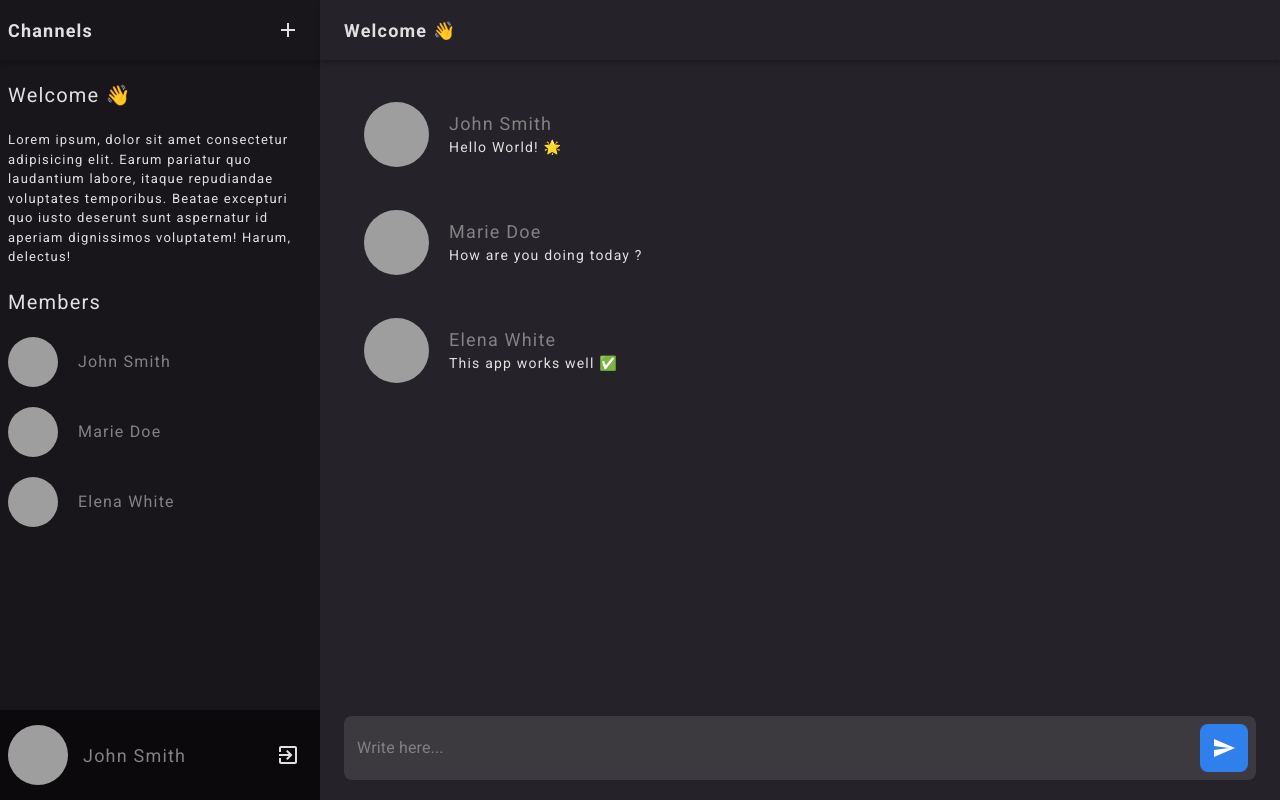
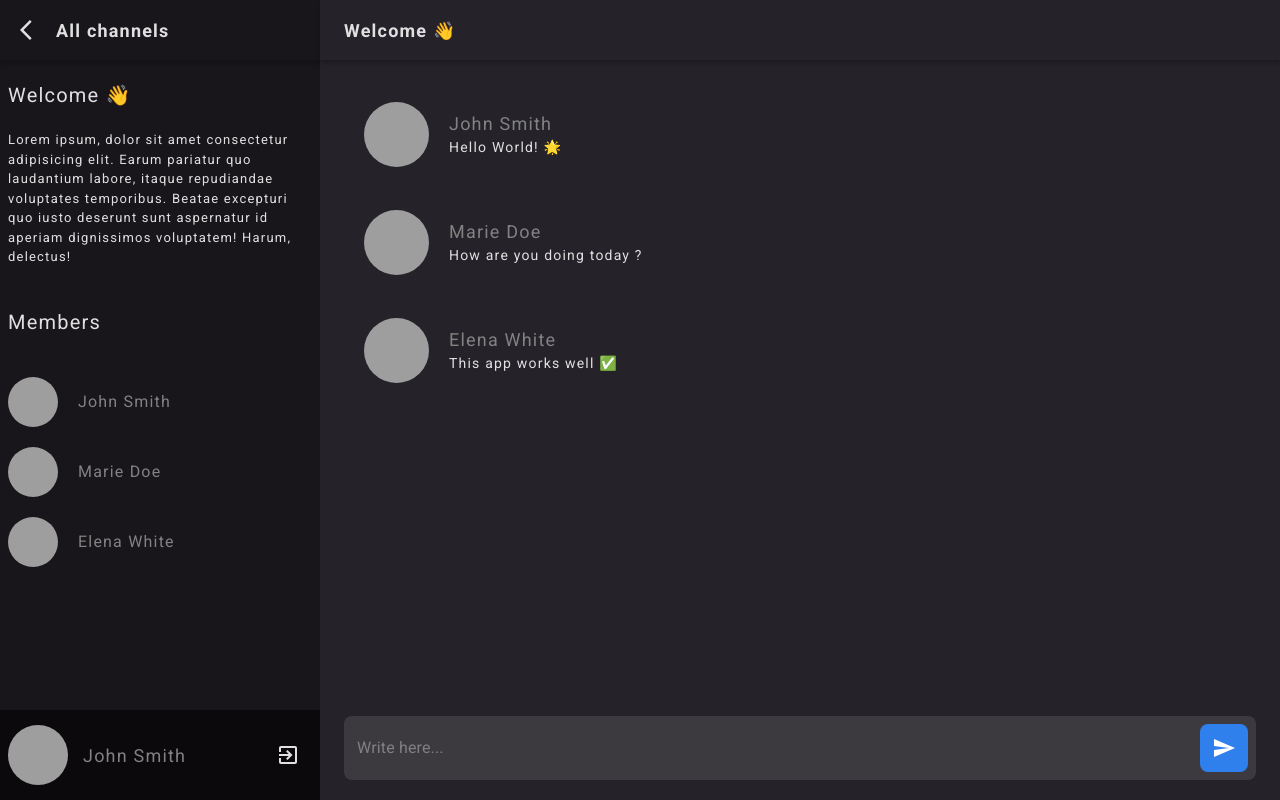
Before and after one commit to bluedone/GroupChat, a React (Create React App) app in the folder frontend/: page / in a window 1280 px wide. Built offline with nearby package versions, Linux system fonts and the light colour scheme; grey boxes are pictures that could not be loaded.

Commit message:
Props & Scroll

```diff
--- a/frontend/src/components/Side/Members/index.tsx
+++ b/frontend/src/components/Side/Members/index.tsx
@@ -24,8 +24,8 @@ type MembersProps = {
 const Members: React.FC<MembersProps> = props => {
   return (
     <div className={styles.container}>
+      <p className={styles.title}>Members</p>
       <div className={styles.wrapper}>
-        <p className={styles.title}>Members</p>
         {props.members.map(member => (
           <Member username={member.username} image={member.image} />
         ))}
--- a/frontend/src/components/Side/Members/styles.module.scss
+++ b/frontend/src/components/Side/Members/styles.module.scss
@@ -2,6 +2,8 @@
   display: flex;
   flex-direction: column;
   align-items: center;
+  overflow: scroll;
+  margin: 20px 0;
 }
 
 .wrapper {
@@ -18,6 +20,7 @@
   font-size: 20px;
   color: #e0e0e0;
   margin: 20px 0;
+  width: 95%;
 }
 
 .username {
--- a/frontend/src/components/Side/TopBar/index.tsx
+++ b/frontend/src/components/Side/TopBar/index.tsx
@@ -9,13 +9,13 @@ import styles from './styles.module.scss';
 type Props = {
   arrowClick: () => void;
   plusClick: () => void;
-  isInChannel: boolean;
+  inChannel: boolean;
 };
 
 const TopBar: React.FC<Props> = props => {
   return (
     <div className={styles.container}>
-      {props.isInChannel ? (
+      {props.inChannel ? (
         <div className={styles.wrapperInChannel}>
           <IconButton className={styles.arrowButton} onClick={props.arrowClick}>
             <ArrowBackIosIcon className={styles.arrow} />
--- a/frontend/src/views/AppView/index.tsx
+++ b/frontend/src/views/AppView/index.tsx
@@ -1,4 +1,4 @@
-import React from 'react';
+import React, { useState } from 'react';
 
 // Local Imports
 import Messages from '../../components/Main/Messages/index';
@@ -16,20 +16,30 @@ import styles from './styles.module.scss';
 type Props = {};
 
 const AppView: React.FC<Props> = props => {
+  const [inChannel, setInChannel] = useState(true);
+
+  let sideContent;
+  if (inChannel) {
+    sideContent = (
+      <div className={styles.sideContent}>
+        <GroupInfo />
+        <Members members={DUMMY_MEMBERS} />
+      </div>
+    );
+  } else {
+    sideContent = (
+      <div className={styles.sideContent}>
+        <Search />
+        <Groups groups={DUMMY_GROUPS} />
+      </div>
+    );
+  }
+
   return (
     <div className={styles.container}>
       <div className={styles.side}>
-        <SideTopBar
-          isInChannel={false}
-          arrowClick={() => console.log('Clicked')}
-          plusClick={() => console.log('Clicked')}
-        />
-        <div className={styles.sideContent}>
-          <GroupInfo />
-          <Members members={DUMMY_MEMBERS} />
-          {/* <Search />
-          <Groups groups={DUMMY_GROUPS} /> */}
-        </div>
+        <SideTopBar inChannel arrowClick={() => setInChannel(false)} plusClick={() => console.log('Clicked')} />
+        {sideContent}
         <BottomBar exitClick={() => console.log('Clicked')} />
       </div>
       <div className={styles.main}>
```
Also changed, not shown: 1 other file (tests, documents, lock files or other folders).
